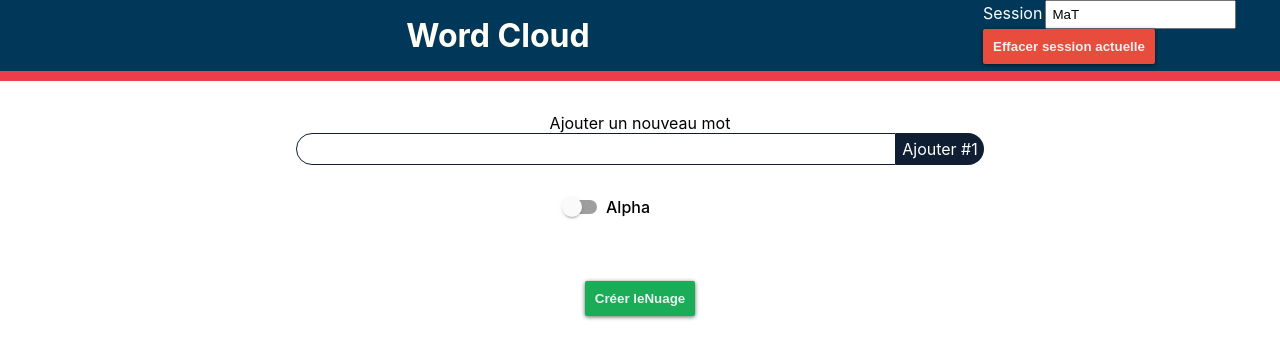
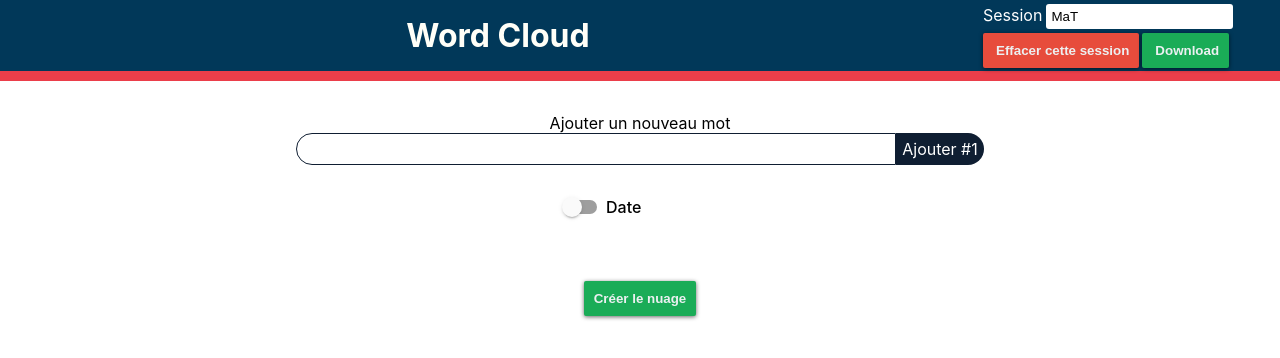
Before and after one commit to alexcetto/word-cloud, a React (Create React App) app: page / in a window 1280 px wide. Shown: the top 358 px of the page. Built offline with nearby package versions, Linux system fonts and the light colour scheme.

Commit message:
add download csv

```diff
--- a/package.json
+++ b/package.json
@@ -1,11 +1,11 @@
 {
   "name": "word-cloud",
   "version": "0.1.0",
-  "homepage":"./",
+  "homepage": "./",
   "private": true,
   "dependencies": {
+    "ajv": "^6.5.4",
     "react": "^16.5.2",
-    "react-csv": "^1.0.18",
     "react-d3-cloud": "^0.6.0",
     "react-dom": "^16.5.2",
     "react-scripts": "2.0.4"
--- a/src/App.js
+++ b/src/App.js
@@ -3,6 +3,8 @@ import './App.css';
 import WordList from "./WordList";
 import WordCloud from 'react-d3-cloud';
 import TagList from './utils';
+import Downloader from './downloader';
+
 
 class App extends Component {
   constructor(props) {
@@ -66,6 +68,7 @@ class App extends Component {
       text: ''
     });
     localStorage.setItem(this.state.sessionName, this.state.items.dumpList());
+    console.log(this.state.items.exportList())
   }
 
   handleOrderChange(e) {
@@ -97,7 +100,7 @@ class App extends Component {
       // AND TODO: make the export
       console.log(lastSession)
       if (lastSession != null && e.target.value !== this.state.sessionName) {
-        this.state.items = new TagList();
+        this.state.items.clearList();
         this.state.items.importWords(lastSession);
       }
 
@@ -110,13 +113,13 @@ class App extends Component {
 
   createCloud(event) {
     const fontSizeMapper = word => word.value *1.5 * 15;
-    const canvasSize = Math.log2(this.state.items.listLength()) *100;
+    const canvasSize = Math.log2(this.state.items.listLength()) *150;
     console.log(canvasSize);
     this.setState({cloud: <WordCloud
       data={this.state.items.tagList}
       fontSizeMapper={fontSizeMapper}
-      width={canvasSize}
-      height={canvasSize}
+      width={700}
+      height={700}
       font={"sans-serif"}
     />})
     localStorage.setItem(this.state.sessionName, this.state.items.dumpList());
@@ -139,10 +142,13 @@ class App extends Component {
           <div id="subHeader">
             <label htmlFor="sessionName">Session</label>
             <input id="sessionName" onKeyDown={this.handleChangeSession} defaultValue={this.state.sessionName} />
-            <button onClick={this.reset} value="Reset App" className="red btn"><span>Effacer session actuelle</span></button>
+            <button onClick={this.reset} value="Reset App" className="red btn"  style={{float:"left"}}><span>Effacer cette session</span></button>
+            <Downloader  style={{float:"right"}}
+              data={this.state.items.exportList()}
+              filename={this.state.sessionName} />
           </div>
+        </header>
 
-        </header>
         <h1>Word Cloud</h1>
         <div className="container">
           <form onSubmit={this.handleSubmit}>
@@ -152,10 +158,10 @@ class App extends Component {
           </form>
           <input type="checkbox" id="id-name--1" name="set-name" className="switch-input" onClick={this.handleOrderChange} />
 	        <label htmlFor="id-name--1" className="switch-label">
-            <span className={this.state.order?"toggle--on":"toggle--off"}>{this.state.order?"Alpha":"Date"}</span>
+            <span className={this.state.order?"toggle--on":"toggle--off"}>{!this.state.order?"Alpha":"Date"}</span>
           </label>
           <WordList items={this.state.items} />
-          <button onClick={this.createCloud} className="btn"><span>Créer leNuage</span></button>
+          <button onClick={this.createCloud} className="btn"><span>Créer le nuage</span></button>
           {this.state.cloud? this.state.cloud: <div></div>}
         </div>
       </div>
--- /dev/null
+++ b/src/downloader.js
@@ -0,0 +1,21 @@
+import React, {Component} from 'react';
+
+class Downloader extends Component {
+    _downloadTxtFile = () => {
+        var element = document.createElement("a");
+        var file = new Blob(["word;number\n"+this.props.data], {type: 'text/csv'});
+        element.href = URL.createObjectURL(file);
+        element.download = this.props.filename+".csv";
+        element.click();
+      }
+
+      render() {
+        return (
+          <div>
+            <button onClick={this._downloadTxtFile} className="btn"><span>Download</span></button>
+          </div>
+        );
+      }
+}
+
+export default Downloader;
--- a/src/index.css
+++ b/src/index.css
@@ -28,12 +28,16 @@ code {
   float: right;
   color:white;
 }
-#subHeader>input {
-  padding: 5px 5px;
+
+#subHeader * {
+  margin-left: 3px;
 }
 
-#subHeader > * {
-  margin-left: 3px;
+#sessionName {
+  border-radius: 3px;
+  border:none;
+  margin: 4px;
+  padding: 5px 5px;
 }
 
 header {
--- a/src/utils.js
+++ b/src/utils.js
@@ -74,6 +74,14 @@ class TagList extends Component {
         return this.tagList.map(word => word.text+"--"+word.value);
     }
 
+    exportList() {
+        let result = "";
+       this.tagList.map(word => {
+            result += word.text + ";" + word.value + "\n"
+        });
+        return result;
+    }
+
     importWords(arr) {
         arr.split(",").map(w => {
             let wObj = w.split("--")
```
Also changed, not shown: 1 other file (tests, documents, lock files or other folders).
